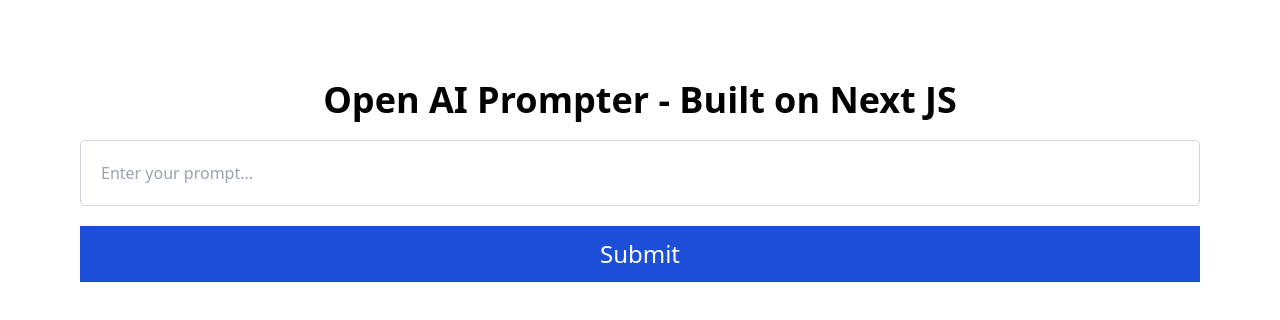
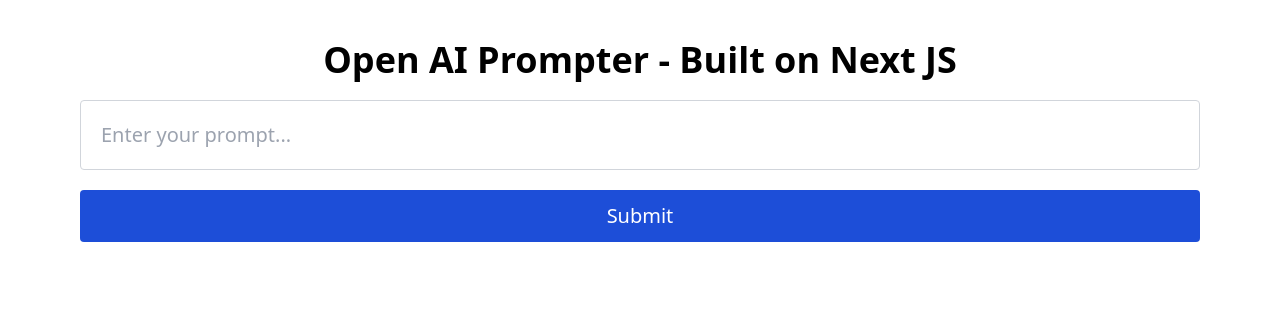
Before and after one commit to thatjuancodes/open-ai-prompter-next, a Next.js app: page / in a window 1280 px wide. Shown: the top 320 px of the page. Built offline with nearby package versions, Linux system fonts and the light colour scheme.

Commit message:
improve ui sizing and spacing

```diff
--- a/app/page.tsx
+++ b/app/page.tsx
@@ -58,11 +58,13 @@
   }
 
   return (
-    <div className="flex flex-col items-center p-20 h-screen">
-      <h1 className="text-4xl font-bold text-center">Open AI Prompter - Built on Next JS</h1>
+    <div className="flex flex-col items-center px-20 h-screen">
+      {!isSubmitted &&
+        <h1 className="text-4xl font-bold text-center mt-10">Open AI Prompter - Built on Next JS</h1>
+      }
 
       {isSubmitted && (
-        <div className="text-left text-lg text-gray-900 mt-10 h-2/3 pb-5 w-full overflow-y-scroll">
+        <div className={`text-left text-lg text-gray-900 mt-10 ${isSubmitted ? 'h-full' : 'h-2/3'} pb-5 w-full overflow-y-scroll`}>
           {openAIResponse &&
             // additional render functions need to be used to make the headings work
             <ReactMarkdown>{openAIResponse}</ReactMarkdown>
@@ -72,11 +74,11 @@
         </div>
       )}
 
-      <div className={`${isSubmitted ? 'fixed bottom-0 left-16 right-16 pb-10' : 'relative w-full'}`}>
+      <div className={`${isSubmitted ? 'fixed bottom-0 left-16 right-16 pb-10' : 'relative w-full'} text-xl rounded`}>
         <TextInput label="Enter your prompt..." value={userInput} onChange={setUserInput} />
 
         <button
-          className="mt-5 w-full px-5 py-3 bg-blue-700 text-white text-2xl hover:bg-blue-600"
+          className="mt-5 w-full px-5 py-3 bg-blue-700 text-white text-xl hover:bg-blue-600 rounded"
           onClick={handleOpenAIRequest}
         >
           Submit
```
